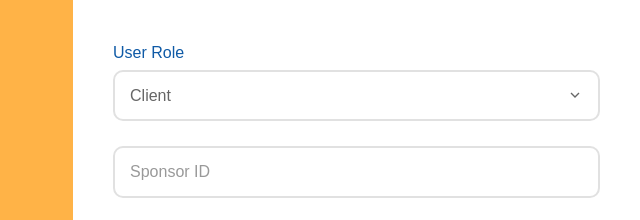
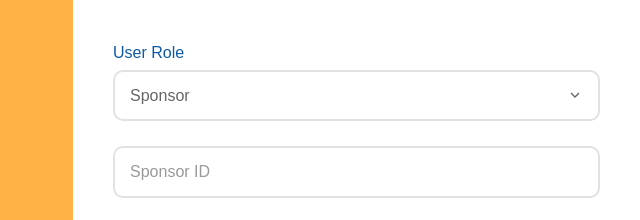
Before and after one commit to aBitOfYuan/Information-Management, a plain HTML site: page index.html in a window 1280 px wide. Shown: the part 238-458 px from the top of the page, 640-1280 px from the left. Drawn offline with Linux system fonts and the light colour scheme.

Commit message:
Update index.html

```diff
--- a/index.html
+++ b/index.html
@@ -28,10 +28,8 @@
                 <div class="form-group">
                     <label class="form-label" for="userRole">User Role</label>
                     <select class="form-select" id="userRole" name="userRole">
-                        <option value="client" selected>Client</option>
+                        <option value="sponsor" selected>Sponsor</option>
                         <option value="admin">Admin</option>
-                        <option value="veterinarian">Veterinarian</option>
-                        <option value="staff">Staff</option>
                     </select>
                 </div>
 
```
